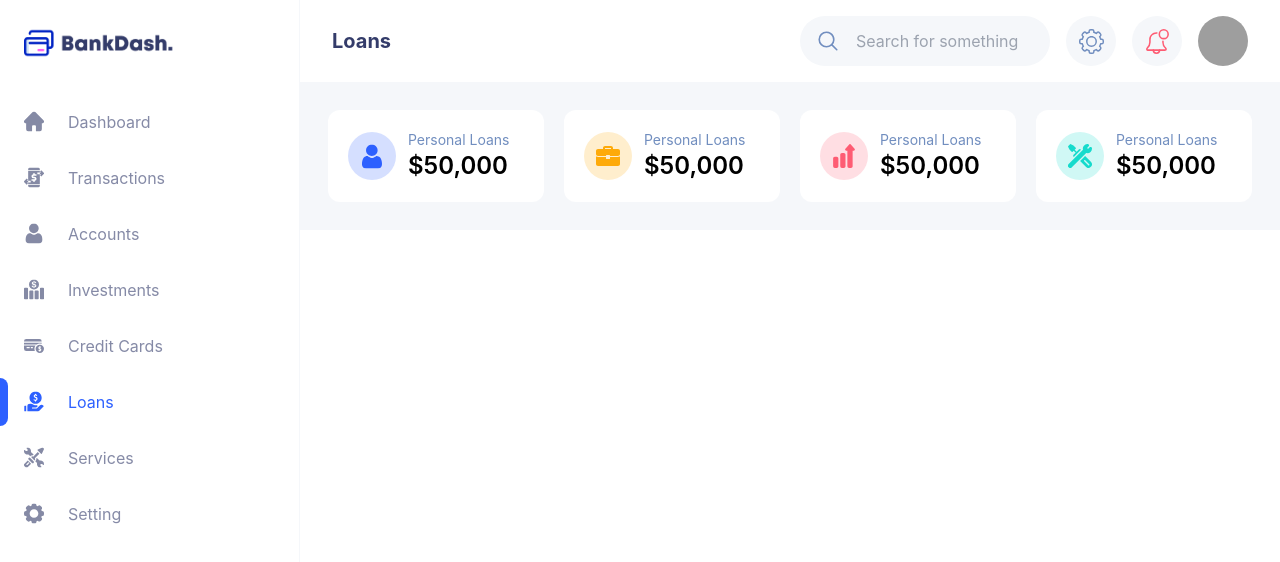
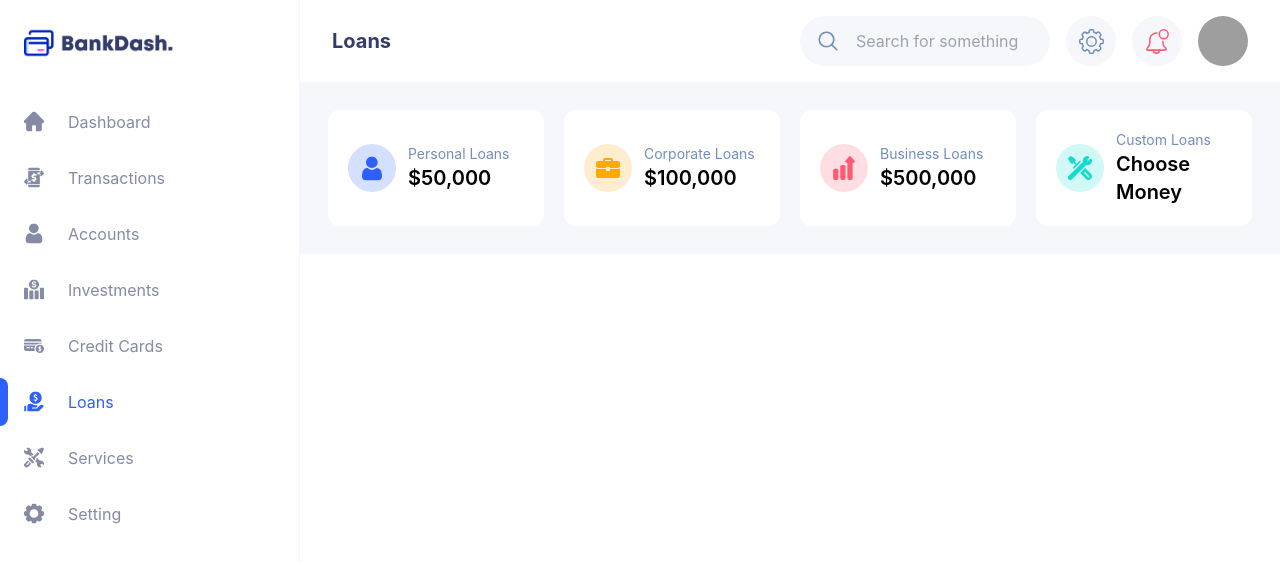
Before and after one commit to nafasebra/bankdash, a React (Vite) app: page /loans in a window 1280 px wide. Shown: the top 562 px of the page. Built offline with nearby package versions, Linux system fonts and the light colour scheme; grey boxes are pictures that could not be loaded.

Commit message:
feat: add new component for icon cards

```diff
--- /dev/null
+++ b/src/components/ui/card/IconCard.tsx
@@ -0,0 +1,29 @@
+import React from "react";
+
+interface CardProps {
+  supTitle: string;
+  title: string;
+  icon: React.ReactNode | React.ReactNode[];
+  mainColor: string;
+  mainColorAlpha: string;
+}
+
+function IconCard(props: CardProps) {
+  const { icon, supTitle, title, mainColor, mainColorAlpha } = props;
+
+  return (
+    <div className="flex items-center gap-3 bg-white rounded-xl p-5">
+      <div
+        className={`w-12 h-12 flex items-center justify-center rounded-full ${mainColorAlpha} ${mainColor}`}
+      >
+        <div className="w-6 h-6 flex items-center justify-center">{icon}</div>
+      </div>
+      <div className="w-[calc(100%-3.75rem)] space-y">
+        <p className="text-sm text-primary-400 leading-0">{supTitle}</p>
+        <p className="text-xl font-semibold text-black leading-0">{title}</p>
+      </div>
+    </div>
+  );
+}
+
+export default IconCard;
--- a/src/pages/loans.tsx
+++ b/src/pages/loans.tsx
@@ -1,55 +1,16 @@
 import { linkEnum } from '@/enums/link'
 import Body from '@/components/layout/Body'
 import { AccountIcon, BarIcon, Service2nIcon, Settings2Icon } from '@/assets/icons'
+import IconCard from '@/components/ui/card/IconCard'
 
 function Loans() {
   return (
     <Body pageName={linkEnum.Loans}>
       <div className='grid grid-cols-1 sm:grid-cols-2 lg:grid-cols-4 gap-5'>
-        <div className='flex items-center gap-3 bg-white rounded-xl p-5'>
-          <div className='w-12 h-12 flex items-center justify-center rounded-full bg-primary-100/20 text-primary-100'>
-            <div className="w-6 h-6 flex items-center justify-center">
-              <AccountIcon />
-            </div>
-          </div>
-          <div className='w-[calc(100%-3.75rem)]'>
-            <p className='text-sm text-primary-400 leading-0'>Personal Loans</p>
-            <p className='text-2xl font-semibold text-black leading-0'>$50,000</p>
-          </div>
-        </div>
-        <div className='flex items-center gap-3 bg-white rounded-xl p-5'>
-          <div className='w-12 h-12 flex items-center justify-center rounded-full bg-yellow/20 text-yellow'>
-            <div className="w-6 h-6 flex items-center justify-center">
-              <Service2nIcon />
-            </div>
-          </div>
-          <div className='w-[calc(100%-3.75rem)]'>
-            <p className='text-sm text-primary-400 leading-0'>Personal Loans</p>
-            <p className='text-2xl font-semibold text-black leading-0'>$50,000</p>
-          </div>
-        </div>
-        <div className='flex items-center gap-3 bg-white rounded-xl p-5'>
-          <div className='w-12 h-12 flex items-center justify-center rounded-full bg-magenta/20 text-magenta'>
-            <div className="w-6 h-6 flex items-center justify-center">
-              <BarIcon />
-            </div>
-          </div>
-          <div className='w-[calc(100%-3.75rem)]'>
-            <p className='text-sm text-primary-400 leading-0'>Personal Loans</p>
-            <p className='text-2xl font-semibold text-black leading-0'>$50,000</p>
-          </div>
-        </div>
-        <div className='flex items-center gap-3 bg-white rounded-xl p-5'>
-          <div className='w-12 h-12 flex items-center justify-center rounded-full bg-cyan/20 text-cyan'>
-            <div className="w-6 h-6 flex items-center justify-center">
-              <Settings2Icon />
-            </div>
-          </div>
-          <div className='w-[calc(100%-3.75rem)]'>
-            <p className='text-sm text-primary-400 leading-0'>Personal Loans</p>
-            <p className='text-2xl font-semibold text-black leading-0'>$50,000</p>
-          </div>
-        </div>
+        <IconCard icon={<AccountIcon />} supTitle='Personal Loans' title='$50,000' mainColor='text-primary-100' mainColorAlpha='bg-primary-100/20' />
+        <IconCard icon={<Service2nIcon />} supTitle='Corporate Loans' title='$100,000' mainColor='text-yellow' mainColorAlpha='bg-yellow/20' />
+        <IconCard icon={<BarIcon />} supTitle='Business Loans' title='$500,000' mainColor='text-magenta' mainColorAlpha='bg-magenta/20' />
+        <IconCard icon={<Settings2Icon />} supTitle='Custom Loans' title='Choose Money' mainColor='text-cyan' mainColorAlpha='bg-cyan/20' />
       </div>
     </Body>
   )
```
